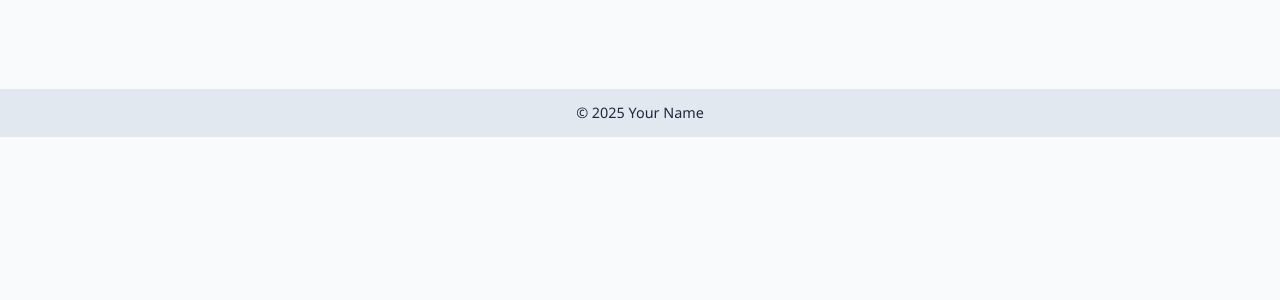
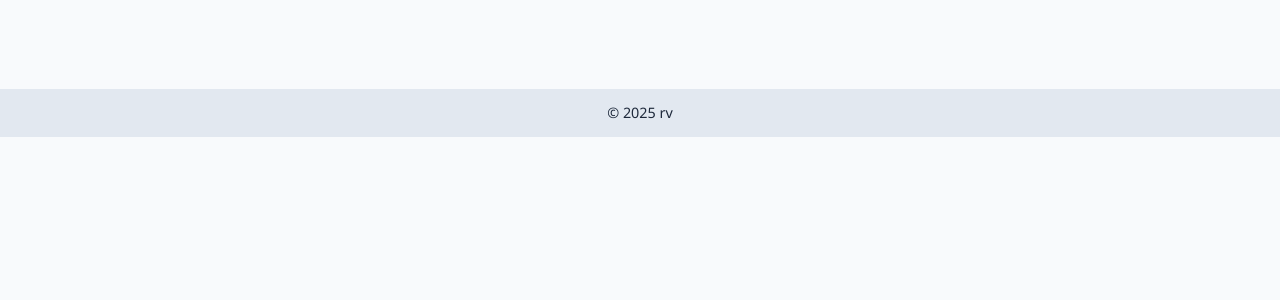
Before and after one commit to rvpanchumarthy02/LearnLink, a Flask app: page /about in a window 1280 px wide. Shown: the part 365-665 px from the top of the page. Run offline with Flask 3, Linux system fonts and the light colour scheme.

Commit message:
Update footer text in about.html

```diff
--- a/templates/about.html
+++ b/templates/about.html
@@ -20,6 +20,6 @@
         <a class="btn" href="index.html">Back Home</a>
     </main>
 
-    <footer>© 2025 Your Name</footer>
+    <footer>© 2025 rv</footer>
 </body>
 </html>
```
